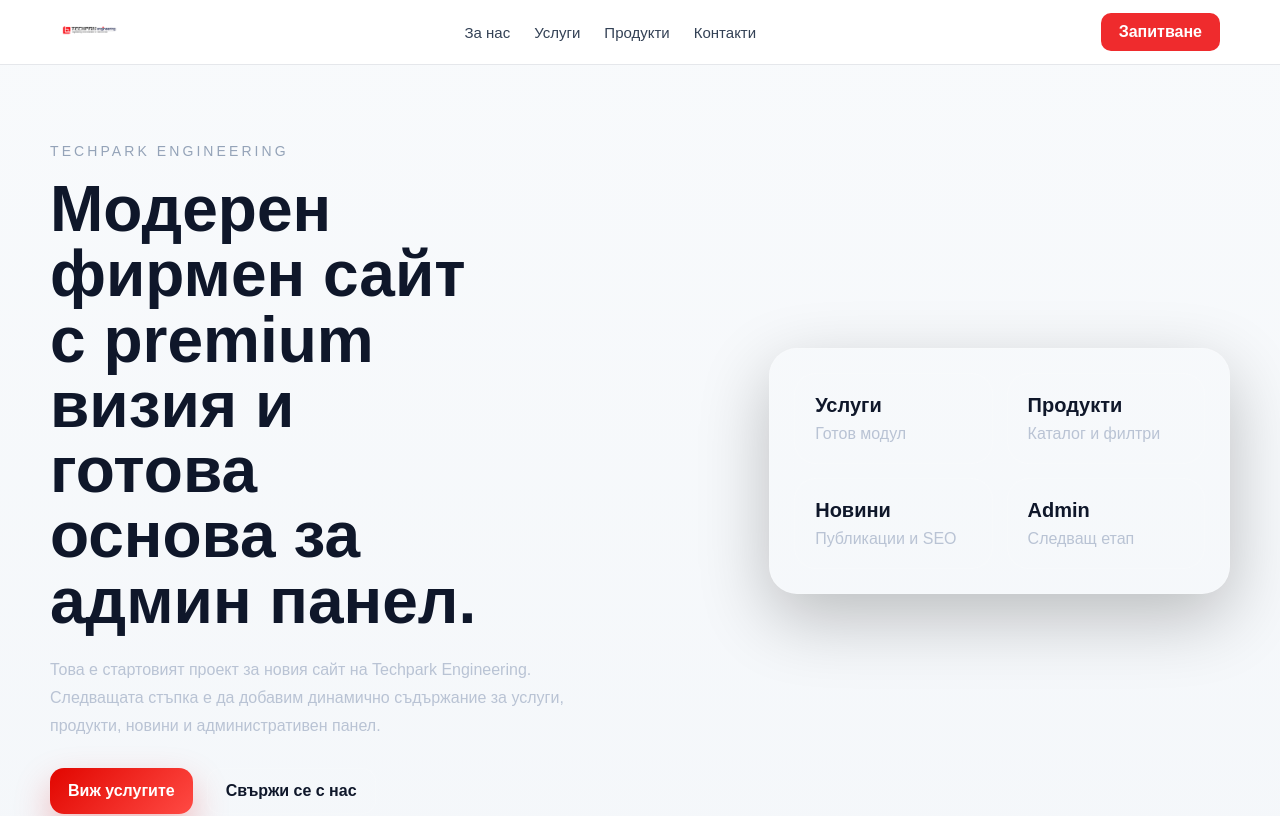
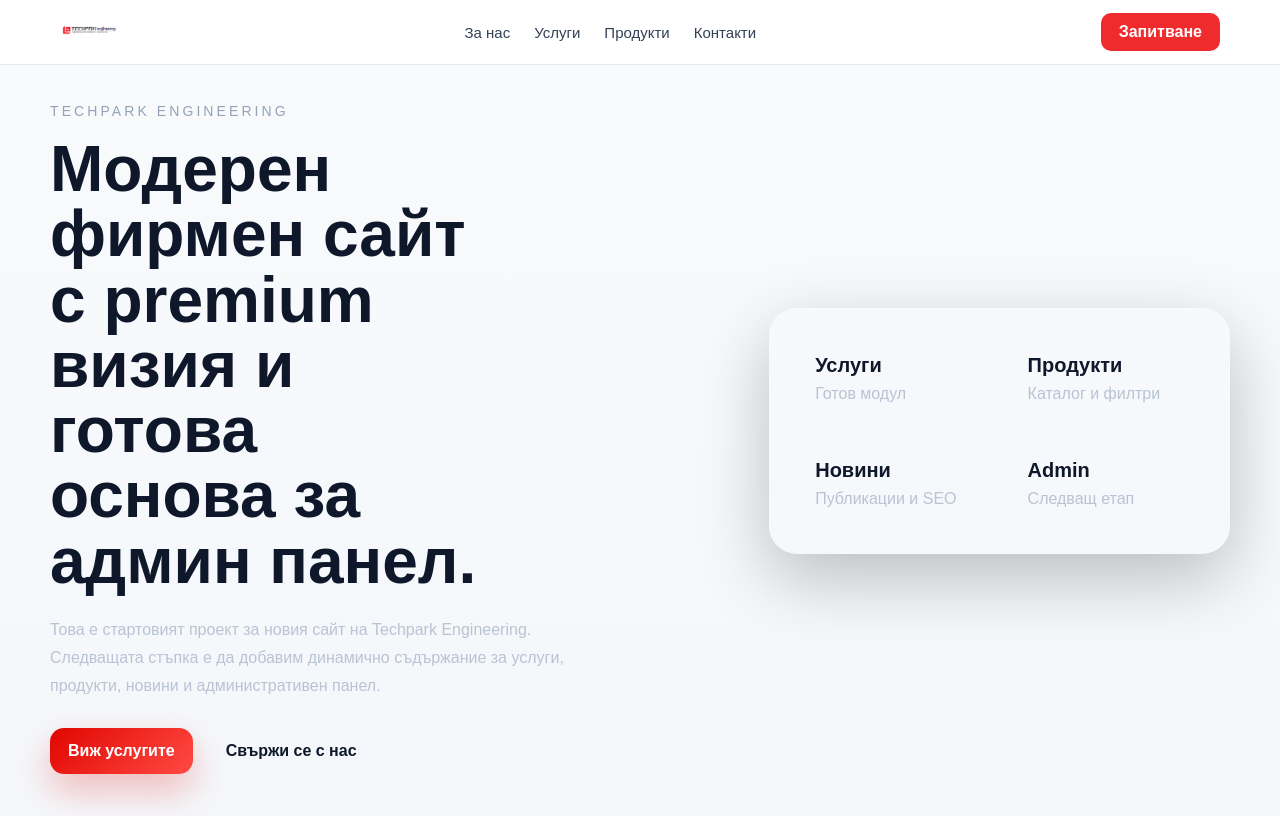
Before and after one commit to techpark-bg/techpark-bg, a Next.js app: page / in a window 1280 px wide. Shown: the top 816 px of the page. Built offline with nearby package versions, Linux system fonts and the light colour scheme.

Commit message:
fix hero spacing

```diff
--- a/app/page.tsx
+++ b/app/page.tsx
@@ -89,9 +89,7 @@ export default function HomePage() {
       <section className="hero">
        <div
   className="container hero-grid"
-  style={{
-    paddingTop: "40px",
-  }}
+
 >
           <div>
             <p className="eyebrow">TECHPARK ENGINEERING</p>
```
